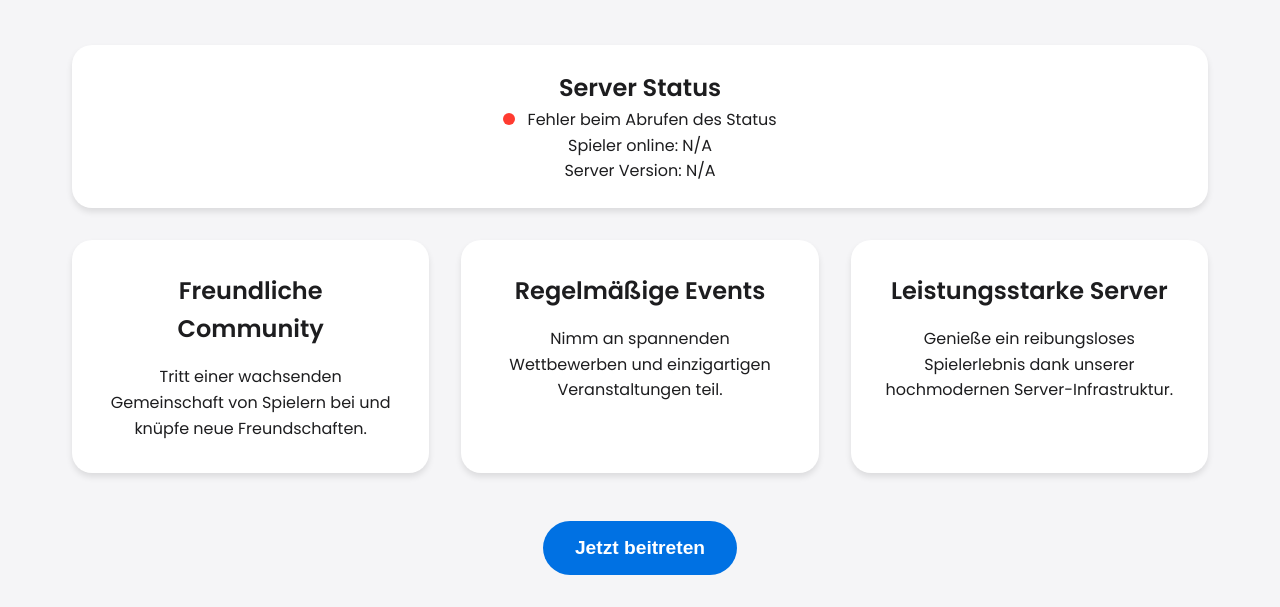
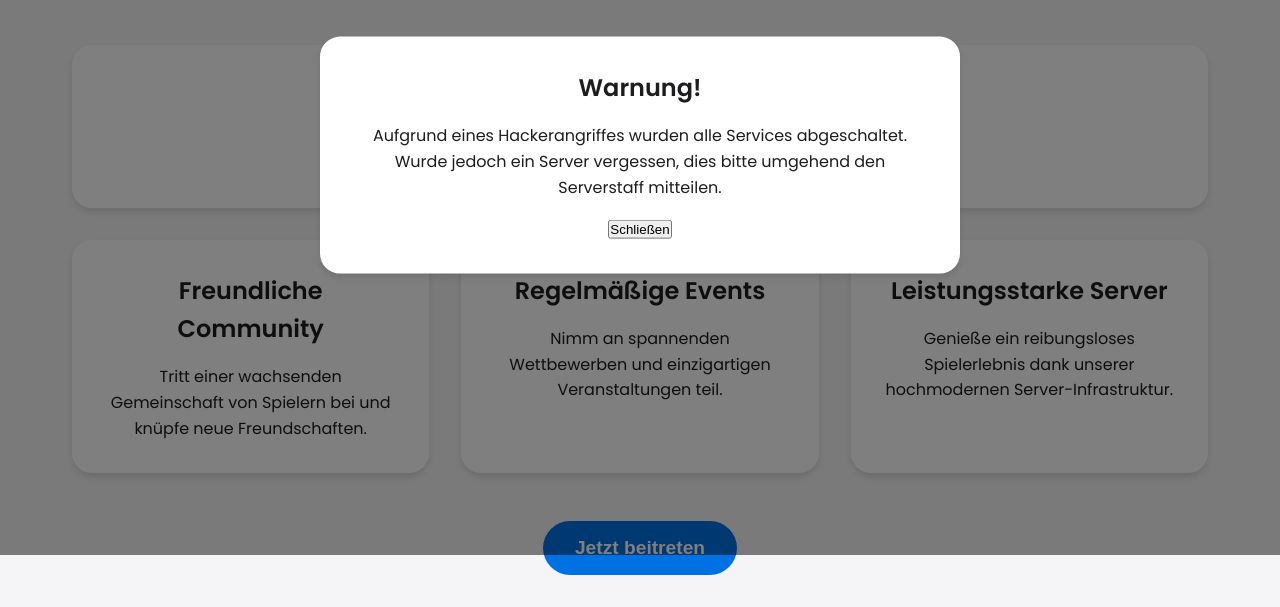
Before and after one commit to SonoNet/SonoNet.github.io, a plain HTML site: page index.html in a window 1280 px wide. Shown: the part 245-852 px from the top of the page. Drawn offline with Linux system fonts and the light colour scheme; no server answers.

Commit message:
Update index.html

```diff
--- a/index.html
+++ b/index.html
@@ -184,6 +184,26 @@
         .status-offline {
             background-color: var(--status-offline);
         }
+        /* Additional styles for the new popup */
+        .initial-popup {
+            display: none;
+            position: fixed;
+            top: 50%;
+            left: 50%;
+            transform: translate(-50%, -50%);
+            background-color: var(--card-bg);
+            padding: 2rem;
+            border-radius: 20px;
+            box-shadow: 0 4px 6px rgba(0, 0, 0, 0.1);
+            z-index: 1000;
+            text-align: center;
+        }
+        .initial-popup h2 {
+            margin-bottom: 1rem;
+        }
+        .initial-popup p {
+            margin-bottom: 1rem;
+        }
     </style>
 </head>
 <body>
@@ -234,6 +254,14 @@
         <button id="copyBtn">Kopieren</button>
     </div>
 
+    <!-- New initial popup -->
+    <div class="overlay" id="initialOverlay"></div>
+    <div class="initial-popup" id="initialPopup">
+        <h2>Warnung!</h2>
+        <p>Aufgrund eines Hackerangriffes wurden alle Services abgeschaltet. Wurde jedoch ein Server vergessen, dies bitte umgehend den Serverstaff mitteilen.</p>
+        <button id="initialCloseBtn">Schließen</button>
+    </div>
+
     <script>
         const darkModeToggle = document.getElementById('darkModeToggle');
         const body = document.body;
@@ -246,6 +274,11 @@
         const statusText = document.getElementById('statusText');
         const playerCount = document.getElementById('playerCount');
         const serverVersion = document.getElementById('serverVersion');
+
+        // Elements for the new initial popup
+        const initialPopup = document.getElementById('initialPopup');
+        const initialOverlay = document.getElementById('initialOverlay');
+        const initialCloseBtn = document.getElementById('initialCloseBtn');
 
         darkModeToggle.addEventListener('click', () => {
             body.classList.toggle('dark-mode');
@@ -295,6 +328,22 @@
         // Update server status every 30 seconds
         updateServerStatus();
         setInterval(updateServerStatus, 30000);
+
+        // Show initial popup when the page loads
+        window.addEventListener('load', () => {
+            initialPopup.style.display = 'block';
+            initialOverlay.style.display = 'block';
+        });
+
+        initialCloseBtn.addEventListener('click', () => {
+            initialPopup.style.display = 'none';
+            initialOverlay.style.display = 'none';
+        });
+
+        initialOverlay.addEventListener('click', () => {
+            initialPopup.style.display = 'none';
+            initialOverlay.style.display = 'none';
+        });
     </script>
 </body>
 </html>
```
